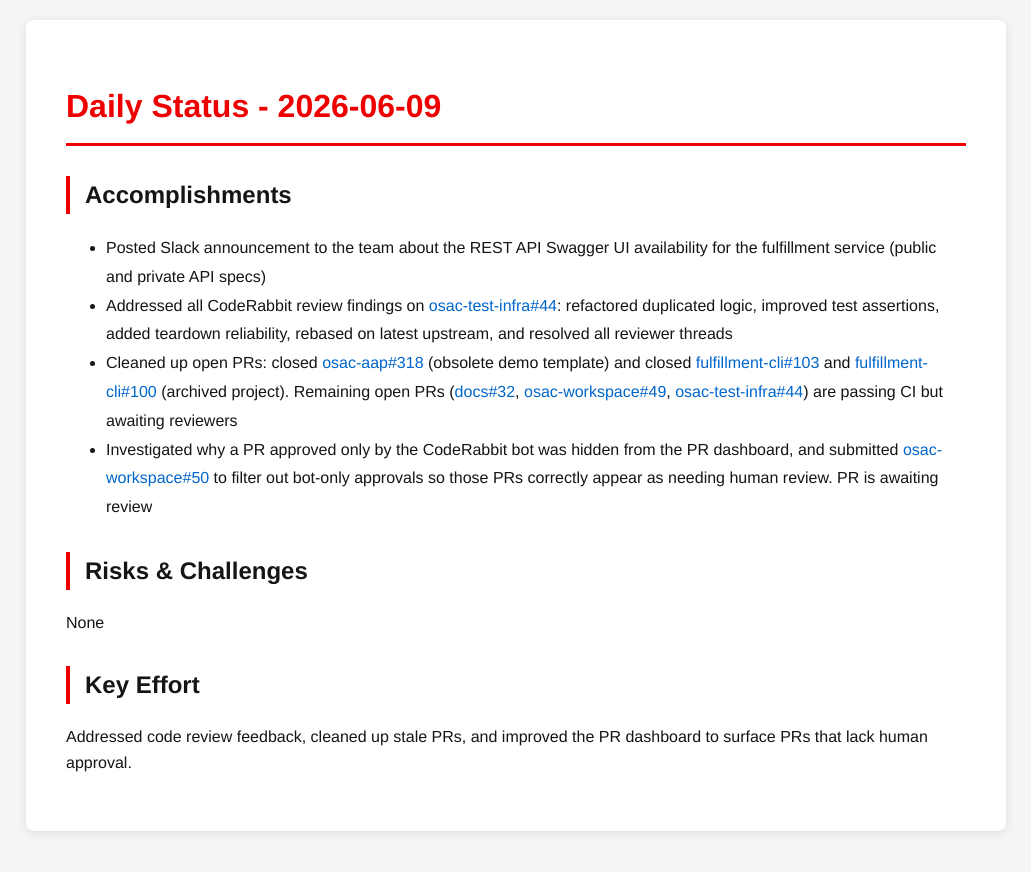
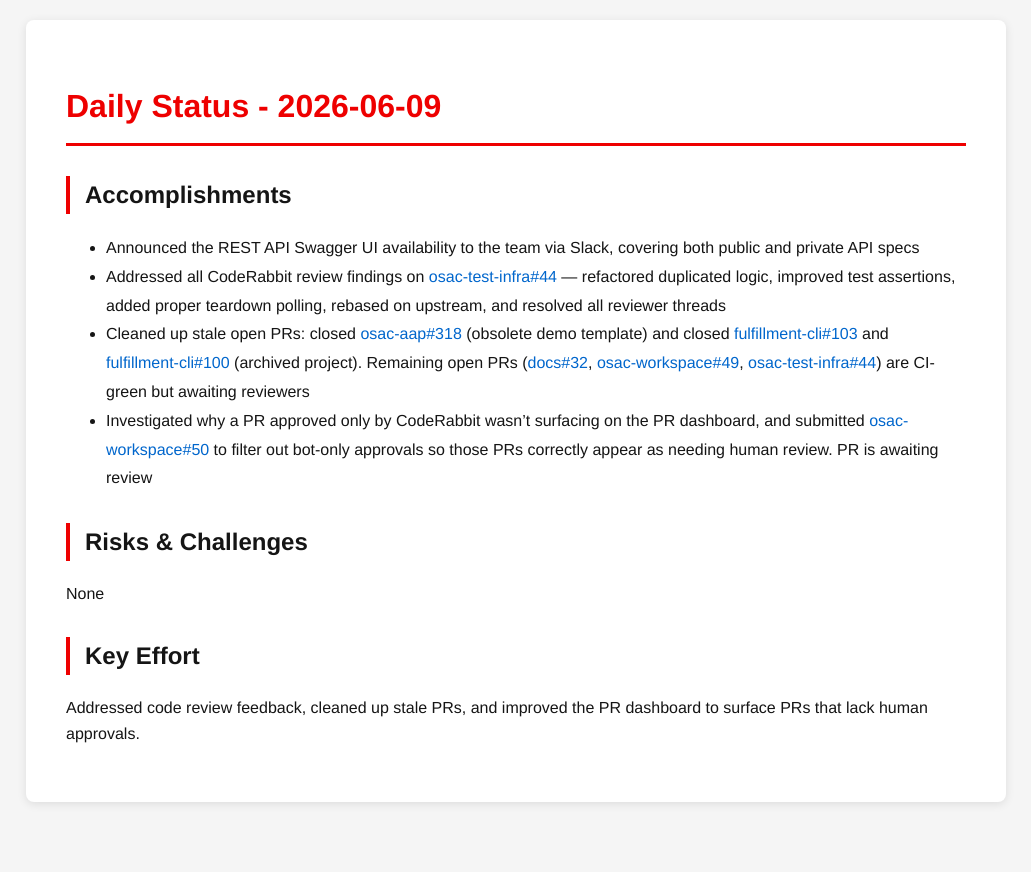
Before and after one commit to tzvatot/daily-status, a Jekyll site: the page built from 2026-06-09.md, in a window 1280 px wide. Shown: the top 872 px of the page, without its empty margins (124-1155 px from the left). Built offline with Jekyll 4.4.1, drawn with Linux system fonts in a browser that asks for light colours.

Commit message:
Daily status update - 2026-06-09

```diff
--- a/2026-06-09.md
+++ b/2026-06-09.md
@@ -7,13 +7,13 @@
 # Daily Status - 2026-06-09
 
 ## Accomplishments
-- Posted Slack announcement to the team about the REST API Swagger UI availability for the fulfillment service (public and private API specs)
-- Addressed all CodeRabbit review findings on [osac-test-infra#44](https://github.com/osac-project/osac-test-infra/pull/44): refactored duplicated logic, improved test assertions, added teardown reliability, rebased on latest upstream, and resolved all reviewer threads
-- Cleaned up open PRs: closed [osac-aap#318](https://github.com/osac-project/osac-aap/pull/318) (obsolete demo template) and closed [fulfillment-cli#103](https://github.com/osac-project/fulfillment-cli/pull/103) and [fulfillment-cli#100](https://github.com/osac-project/fulfillment-cli/pull/100) (archived project). Remaining open PRs ([docs#32](https://github.com/osac-project/docs/pull/32), [osac-workspace#49](https://github.com/osac-project/osac-workspace/pull/49), [osac-test-infra#44](https://github.com/osac-project/osac-test-infra/pull/44)) are passing CI but awaiting reviewers
-- Investigated why a PR approved only by the CodeRabbit bot was hidden from the PR dashboard, and submitted [osac-workspace#50](https://github.com/osac-project/osac-workspace/pull/50) to filter out bot-only approvals so those PRs correctly appear as needing human review. PR is awaiting review
+- Announced the REST API Swagger UI availability to the team via Slack, covering both public and private API specs
+- Addressed all CodeRabbit review findings on [osac-test-infra#44](https://github.com/osac-project/osac-test-infra/pull/44) — refactored duplicated logic, improved test assertions, added proper teardown polling, rebased on upstream, and resolved all reviewer threads
+- Cleaned up stale open PRs: closed [osac-aap#318](https://github.com/osac-project/osac-aap/pull/318) (obsolete demo template) and closed [fulfillment-cli#103](https://github.com/osac-project/fulfillment-cli/pull/103) and [fulfillment-cli#100](https://github.com/osac-project/fulfillment-cli/pull/100) (archived project). Remaining open PRs ([docs#32](https://github.com/osac-project/docs/pull/32), [osac-workspace#49](https://github.com/osac-project/osac-workspace/pull/49), [osac-test-infra#44](https://github.com/osac-project/osac-test-infra/pull/44)) are CI-green but awaiting reviewers
+- Investigated why a PR approved only by CodeRabbit wasn't surfacing on the PR dashboard, and submitted [osac-workspace#50](https://github.com/osac-project/osac-workspace/pull/50) to filter out bot-only approvals so those PRs correctly appear as needing human review. PR is awaiting review
 
 ## Risks & Challenges
 None
 
 ## Key Effort
-Addressed code review feedback, cleaned up stale PRs, and improved the PR dashboard to surface PRs that lack human approval.
+Addressed code review feedback, cleaned up stale PRs, and improved the PR dashboard to surface PRs that lack human approvals.
```
